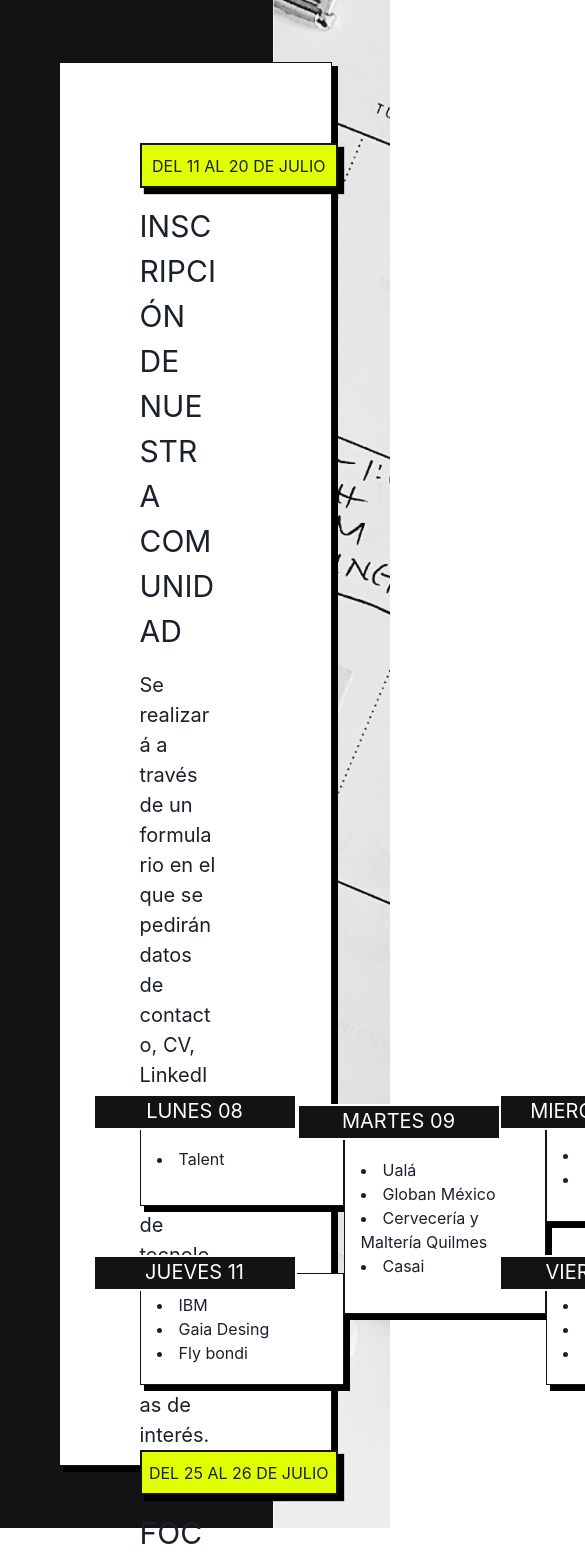
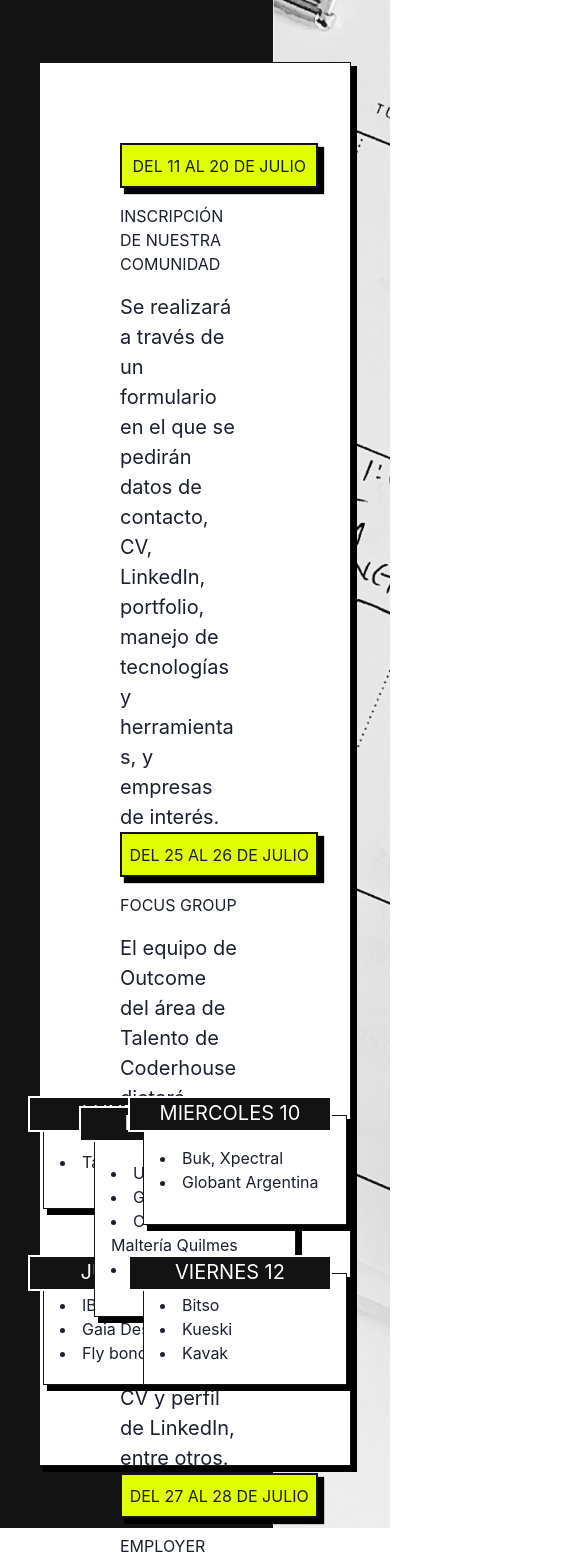
Before and after one commit to MarceloYevenesM/talent-week-2022, a React (Create React App) app: page / in a window 390 px wide. Shown: the top 1562 px of the page, 585 px wide, since content can reach past the window. Built offline with nearby package versions, Linux system fonts and the light colour scheme.

Commit message:
refactor: add responsive parcial

```diff
--- a/src/components/ActivityCard.js
+++ b/src/components/ActivityCard.js
@@ -4,10 +4,10 @@
 
 const ActivityCard = ({ date, title, content }) => {
   return (
-    <Flex direction="column" gap={4} width="70%">
+    <Flex direction="column" gap={4} width="80%">
       <ItineraryCardTitle title={date} />
-      <Text fontSize="1.875rem">{title}</Text>
-      <Text fontSize="1.25rem">{content}</Text>
+      <Text fontSize={{base: "1rem" , lg: "1.3rem" , xl:"1.875rem"}}>{title}</Text>
+      <Text fontSize={{base: "1.25rem"}}>{content}</Text>
     </Flex>
   );
 };
--- a/src/components/ItineraryCard.js
+++ b/src/components/ItineraryCard.js
@@ -6,14 +6,7 @@
 
 const ItineraryCard = () => {
   return (
-    <Flex
-      direction={{ base: "column" }}
-      className="card-itinerary"
-      width="70%"
-      height="87.75rem"
-      padding="5rem"
-      justify="space-between"
-    >
+    <div className="card-itinerary">
       <Flex direction={{ base: "column" }} justify="space-between" height="75%">
         <ActivityCard
           date="del 11 al 20 de julio"
@@ -44,8 +37,16 @@
   y empresas de interés."
         />
       </Flex>
-      <Flex height="22%" justify="space-around" className="container-days">
-        <Flex direction="column" justify="space-between">
+
+      <div className="container-days">
+        <Flex
+          direction="column"
+          justify="space-between"
+          width="33.333%"
+          align="center"
+          gap="2rem"
+          className="container-days-1"
+        >
           <DayCard
             height={"5.875rem"}
             width={"12.75rem"}
@@ -64,6 +65,9 @@
           direction="column"
           justify="space-between"
           className="container-days-2"
+          width="33.333%"
+          align="center"
+          gap="2rem"
         >
           <DayCard
             height={"12rem"}
@@ -78,7 +82,14 @@
           />
         </Flex>
 
-        <Flex direction="column" justify="space-between">
+        <Flex
+          direction="column"
+          justify="space-between"
+          width="33.333%"
+          align="center"
+          gap="2rem"
+          className="container-days-3"
+        >
           <DayCard
             height={"6.875rem"}
             width={"12.75rem"}
@@ -92,8 +103,8 @@
             title="viernes 12"
           />
         </Flex>
-      </Flex>
-    </Flex>
+      </div>
+    </div>
   );
 };
 
--- a/src/styles/itinerary.css
+++ b/src/styles/itinerary.css
@@ -26,6 +26,13 @@
 }
 
 .card-itinerary {
+  display: flex;
+  flex-direction:column;
+  width:70%;
+  height:87.75rem;
+  padding:5rem;
+  gap: 2.5rem;
+  justify-content:"space-between";
   position: absolute;
   top: 0;
   left: 0;
@@ -57,7 +64,12 @@
 }
 
 .container-days{
-  position: relative;
+  display: flex;
+  height: 25%;
+  justify-content:"space-between";
+  width:"100%";
+  flex-wrap: wrap;
+
 }
 
 .container-days-2{
@@ -72,7 +84,6 @@
   box-shadow: 5px 5px 0px 1px #000000;
   border: 1px solid #131313;
   background-color: #FFF;
-
   position: relative;
 }
 
@@ -94,3 +105,17 @@
   margin: 1rem;
 
 }
+
+
+@media (max-width:1345px) {
+  .containerDay .title{
+   left: -1rem;
+ }
+}
+
+@media (max-width:1227px) {
+  .card-itinerary {
+    width:80%;
+    height:87.75rem;
+  }
+}
```
